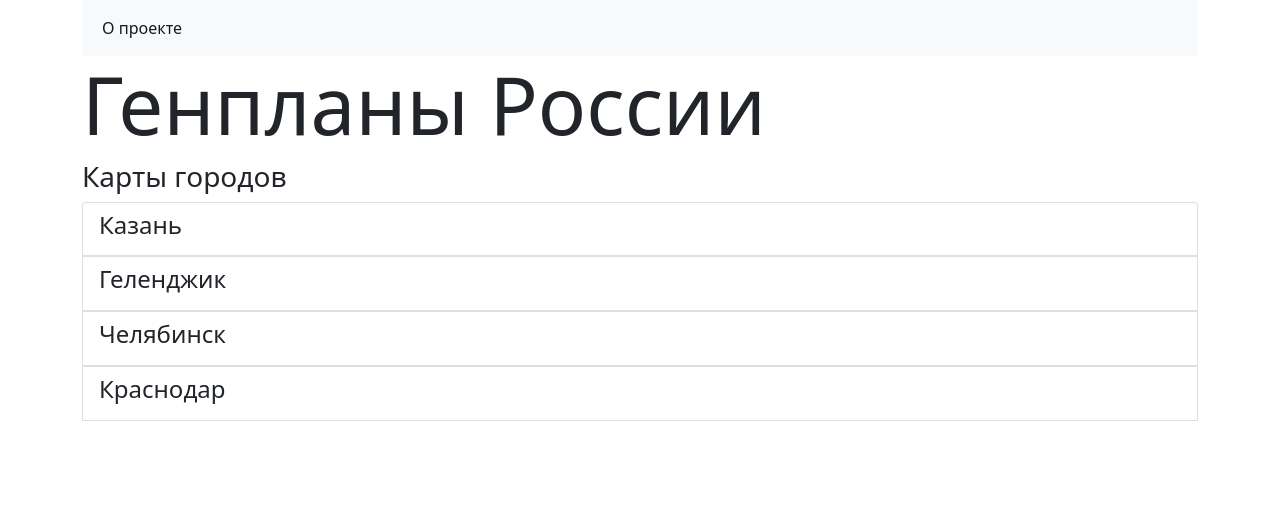
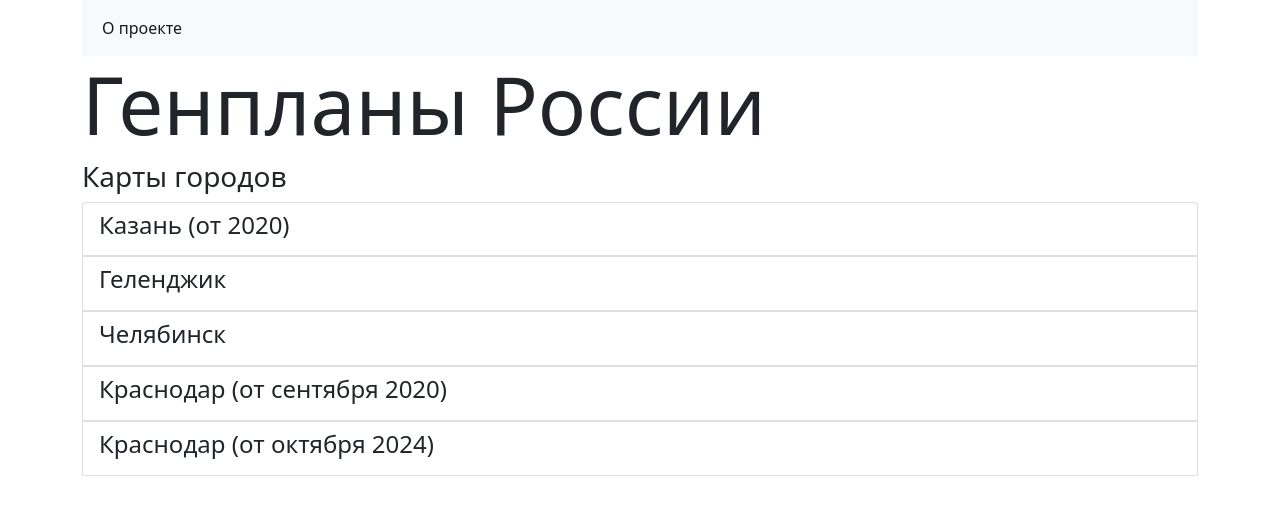
Before and after one commit to bravikov/genplan-maps, a Django app: page / in a window 1280 px wide. Shown: the top 515 px of the page. Run offline with Django 3.2, Linux system fonts and the light colour scheme.

Commit message:
Добавил новый генплан Краснодара

```diff
--- a/genplan/templates/index.html
+++ b/genplan/templates/index.html
@@ -34,10 +34,10 @@
 
     <div class="list-group">
         {% for city in cities %}
-            <a class="list-group-item list-group-item-action" data-bs-toggle="collapse" href="#collapse{{ city.name }}" role="button" aria-expanded="false" aria-controls="collapseExample">
+            <a class="list-group-item list-group-item-action" data-bs-toggle="collapse" href="#collapse{{ city.id }}" role="button" aria-expanded="false" aria-controls="collapseExample">
                 <h4>{{ city.name }}</h4>
             </a>
-            <div class="collapse" id="collapse{{ city.name }}">
+            <div class="collapse" id="collapse{{ city.id }}">
                 <strong><a class="list-group-item list-group-item-action" href={{ city.link }}>Генплан</a></strong>
                 <div class="list-group">
                     {% for map in city.maps %}
--- a/genplan/views.py
+++ b/genplan/views.py
@@ -1,18 +1,18 @@
 import os
 from django.shortcuts import render
 from django.template.response import TemplateResponse
+from urllib.parse import quote
 
 
 class CityMap:
-    def __init__(self, name, title, path):
+    def __init__(self, name: str, title, path):
         self.name = name
         self.title = title
         self.path = path
 
-
 maps_config = {
     'kazan': {
-        'name': 'Казань',
+        'name': 'Казань (от 2020)',
         'maps': {
             'main': CityMap('Основная карта (функциональные зоны)',
                             'Основная карта Казань', 'kazan'),
@@ -109,7 +109,7 @@ maps_config = {
     #     },
     # },
     'kransnodar': {
-        'name': 'Краснодар',
+        'name': 'Краснодар (от сентября 2020)',
         'maps': {
             'functional': CityMap('Функциональные зоны', '', 'krasnodar-maps/functional'),
             'plan-education': CityMap('Планируемые образовательные объекты', '', 'krasnodar-maps/plan-education'),
@@ -127,6 +127,45 @@ maps_config = {
             'real-culture': CityMap('Существующие культурные объекты', '', 'krasnodar-maps/real-culture'),
             'real-education': CityMap('Существующие образовательные объекты', '', 'krasnodar-maps/real-education'),
             'real-roads': CityMap('Современное состояние автомобильных дорог', '', 'krasnodar-maps/real-roads'),
+        },
+    },
+    'kransnodar-2024': {
+        'name': 'Краснодар (от октября 2024)',
+        'maps': {
+            '8': CityMap('1.2.7 Карта планируемого размещения объектов местного значения городского округа, относящихся к области автомобильных дорог', '', 'krasnodar-maps-oct-2024/8'),
+            '33': CityMap('1.2.8 Карта планируемого размещения объектов местного значения городского округа, относящихся к области общественного пассажирского транспорта', '', 'krasnodar-maps-oct-2024/33'),
+            '22': CityMap('1.2.9 Карта планируемого размещения объектов местного значения городского округа, относящихся к области образования', '', 'krasnodar-maps-oct-2024/22'),
+            'plan-optional-education': CityMap('1.2.10 Карта планируемого размещения объектов местного значения городского округа, относящихся к области дополнительного образования', '', 'krasnodar-maps-oct-2024/0'),
+            '4': CityMap('1.2.11 Карта планируемого размещения объектов местного значения городского округа, относящихся к области физической культуры и массового спорта', '', 'krasnodar-maps-oct-2024/4'),
+            '11': CityMap('1.2.12 Карта планируемого размещения объектов местного значения городского округа, относящихся к областям культуры и искусства, молодежной политики, прочих объектов обслуживания', '', 'krasnodar-maps-oct-2024/11'),
+            '24': CityMap('1.2.13 Карта планируемого размещения объектов местного значения городского округа, относящихся к области озеленения и особо охраняемых природных территорий', '', 'krasnodar-maps-oct-2024/24'),
+            '23': CityMap('1.2.14 Карта планируемого размещения объектов местного значения городского округа, относящихся к областям инженерной защиты территории, обеспечения пожарной безопасности, организации ритуальных услуг', '', 'krasnodar-maps-oct-2024/23'),
+            '18': CityMap('1.2.15 Карта границ населенных пунктов, входящих в состав городского округа', '', 'krasnodar-maps-oct-2024/18'),
+            '20': CityMap('1.2.16 Карта функциональных зон городского округа', '', 'krasnodar-maps-oct-2024/20'),
+            '6': CityMap('1.2.17 Карта градостроительного зонирования', '', 'krasnodar-maps-oct-2024/6'),
+            '13': CityMap('1.2.18 Карта градостроительного зонирования с отображением зон с особыми условиями использования территорий', '', 'krasnodar-maps-oct-2024/13'),
+            '16': CityMap('1.2.19 Карта градостроительного зонирования с отображением объектов культурного наследия', '', 'krasnodar-maps-oct-2024/16'),
+            '25': CityMap('1.2.20 Карта градостроительного зонирования с отображением объектов культурного наследия. Врезка на территорию исторического поселения', '', 'krasnodar-maps-oct-2024/25'),
+            '2': CityMap('1.2.22 Карта градостроительного зонирования с отображением территорий, в границах которых предусматривается осуществление комплексного развития территории', '', 'krasnodar-maps-oct-2024/2'),
+            '15': CityMap('1.2.23 Карта градостроительного зонирования с отображением территорий, в границах которых предусматриваются требования к архитектурно-градостроительному облику объектов капитального строительства', '', 'krasnodar-maps-oct-2024/15'),
+            '5': CityMap('2.2.1 Карта современного состояния территории', '', 'krasnodar-maps-oct-2024/5'),
+            '32': CityMap('2.2.2 Карта существующих объектов социальной инфраструктуры, относящихся к области образования и науки', '', 'krasnodar-maps-oct-2024/32'),
+            '17': CityMap('2.2.3 Карта существующих объектов социальной инфраструктуры, относящихся к области дополнительного образования', '', 'krasnodar-maps-oct-2024/17'),
+            '3': CityMap('2.2.4 Карта существующих объектов социальной инфраструктуры, относящихся к области физической культуры и массового спорта', '', 'krasnodar-maps-oct-2024/3'),
+            '27': CityMap('2.2.5 Карта существующих объектов социальной инфраструктуры, относящихся к области физической культуры и массового спорта', '', 'krasnodar-maps-oct-2024/27'),
+            '29': CityMap('2.2.6 Карта существующих объектов социальной инфраструктуры, относящихся к областям здравоохранения и социального обслуживания', '', 'krasnodar-maps-oct-2024/29'),
+            '30': CityMap('2.2.7 Карта размещения объектов социальной инфраструктуры, относящихся к областям образования и науки', '', 'krasnodar-maps-oct-2024/30'),
+            '21': CityMap('2.2.8 Карта размещения объектов социальной инфраструктуры, относящихся к области дополнительного образования', '', 'krasnodar-maps-oct-2024/21'),
+            '9': CityMap('2.2.9 Карта размещения объектов социальной инфраструктуры, относящихся к областям здравоохранения и социального обслуживания', '', 'krasnodar-maps-oct-2024/9'),
+            '12': CityMap('2.2.10 Карта планируемого размещения объектов социальной инфраструктуры, относящихся к областям культуры и искусства, молодежной политики, прочих объектов обслуживания', '', 'krasnodar-maps-oct-2024/12'),
+            '19': CityMap('2.2.11 Карта размещения объектов социальной инфраструктуры, относящихся к области физической культуры и массового спорта', '', 'krasnodar-maps-oct-2024/19'),
+            '26': CityMap('2.2.12 Карта размещения объектов федерального, регионального, местного и иного значения', '', 'krasnodar-maps-oct-2024/26'),
+            '7': CityMap('2.2.13 Карта развития транспортной инфраструктуры федерального, регионального и местного значения', '', 'krasnodar-maps-oct-2024/7'),
+            '31': CityMap('2.2.14 Карта современного состояния сети автомобильных дорог общего пользования', '', 'krasnodar-maps-oct-2024/31'),
+            '10': CityMap('2.2.21 Карта земель различных категорий', '', 'krasnodar-maps-oct-2024/10'),
+            'zio': CityMap('2.2.22 Карта земельно-имущественных отношений', '', 'krasnodar-maps-oct-2024/1'),
+            '28': CityMap('2.2.23 Карта функциональных зон с отображением зон с особыми условиями использования территорий', '', 'krasnodar-maps-oct-2024/28'),
+            '14': CityMap('2.2.25 Карта природно-экологического каркаса', '', 'krasnodar-maps-oct-2024/14'),
         },
     },
 }
@@ -147,13 +186,16 @@ def get_maps(city_link):
 
 def index_page(request):
     result_cities = []
+    counter = 0
     for city_link in maps_config:
         result_city = {
             'name': maps_config[city_link]['name'],
             'link': city_link,
             'maps': get_maps(city_link),
+            'id': counter
         }
         result_cities.append(result_city)
+        counter += 1
 
     args = {
         'cities': result_cities,
```
Also changed, not shown: README.md.
